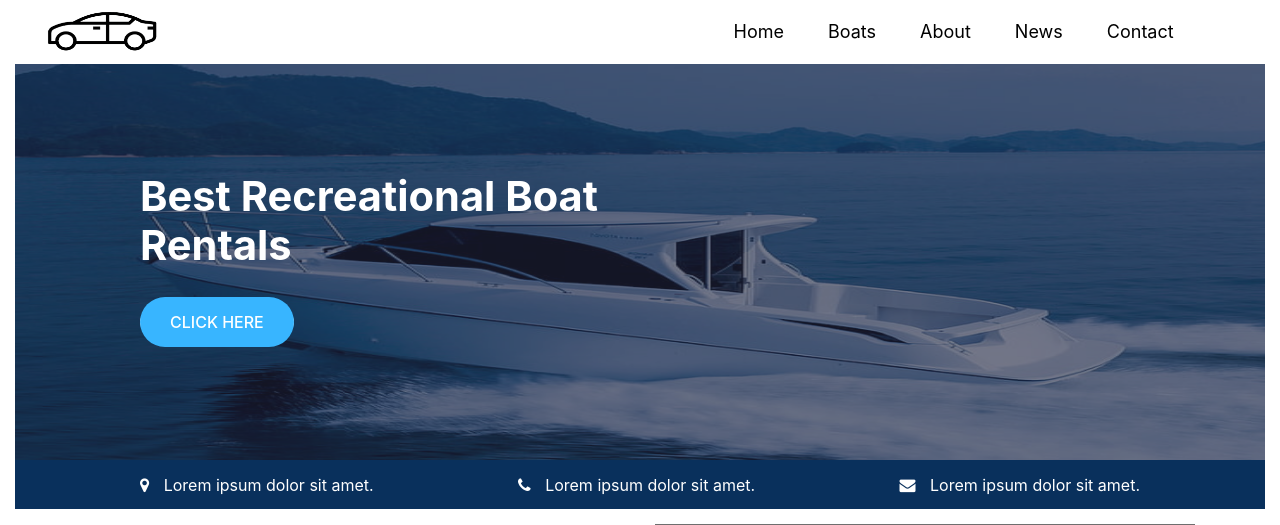
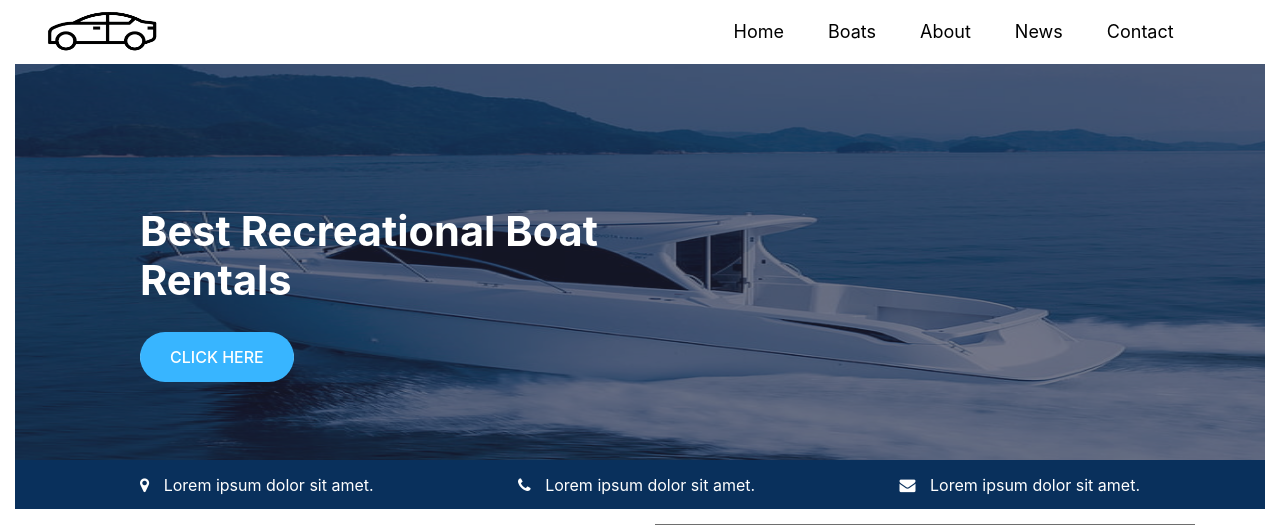
Before and after one commit to amanweb-dev/amanweb-dev-portfolio, a PHP site: page /hw/index.html in a window 1280 px wide. Shown: the top 525 px of the page. Run offline with PHP 8.4, Linux system fonts and the light colour scheme; grey boxes are pictures that could not be loaded.

Commit message:
Update style.css

```diff
--- a/hw/style.css
+++ b/hw/style.css
@@ -53,6 +53,7 @@
    top: 25%;
    left: 10%;
    display: block;
+   padding: 35px 0;
 }
 
 .banner-text h2 {
```
